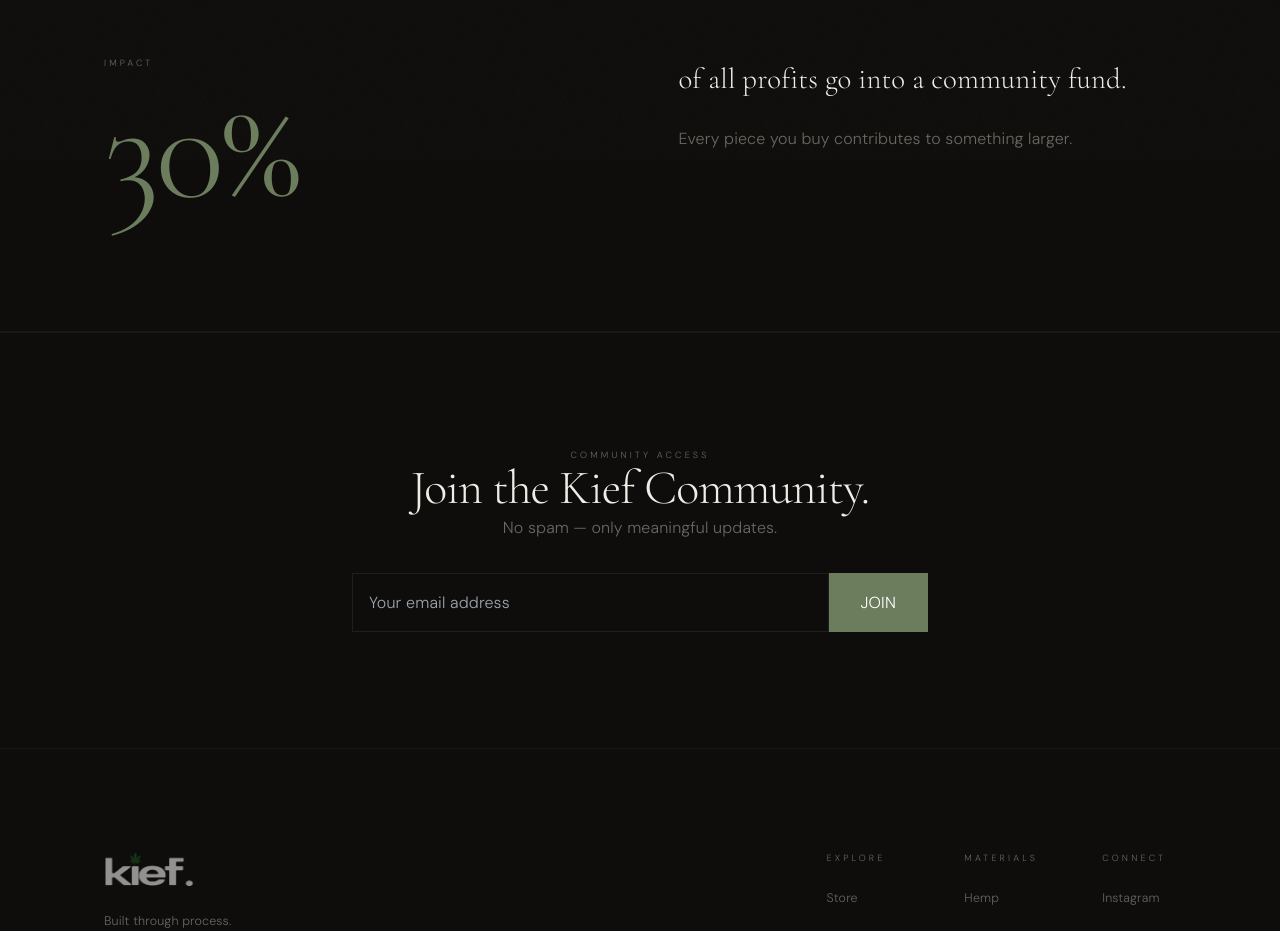
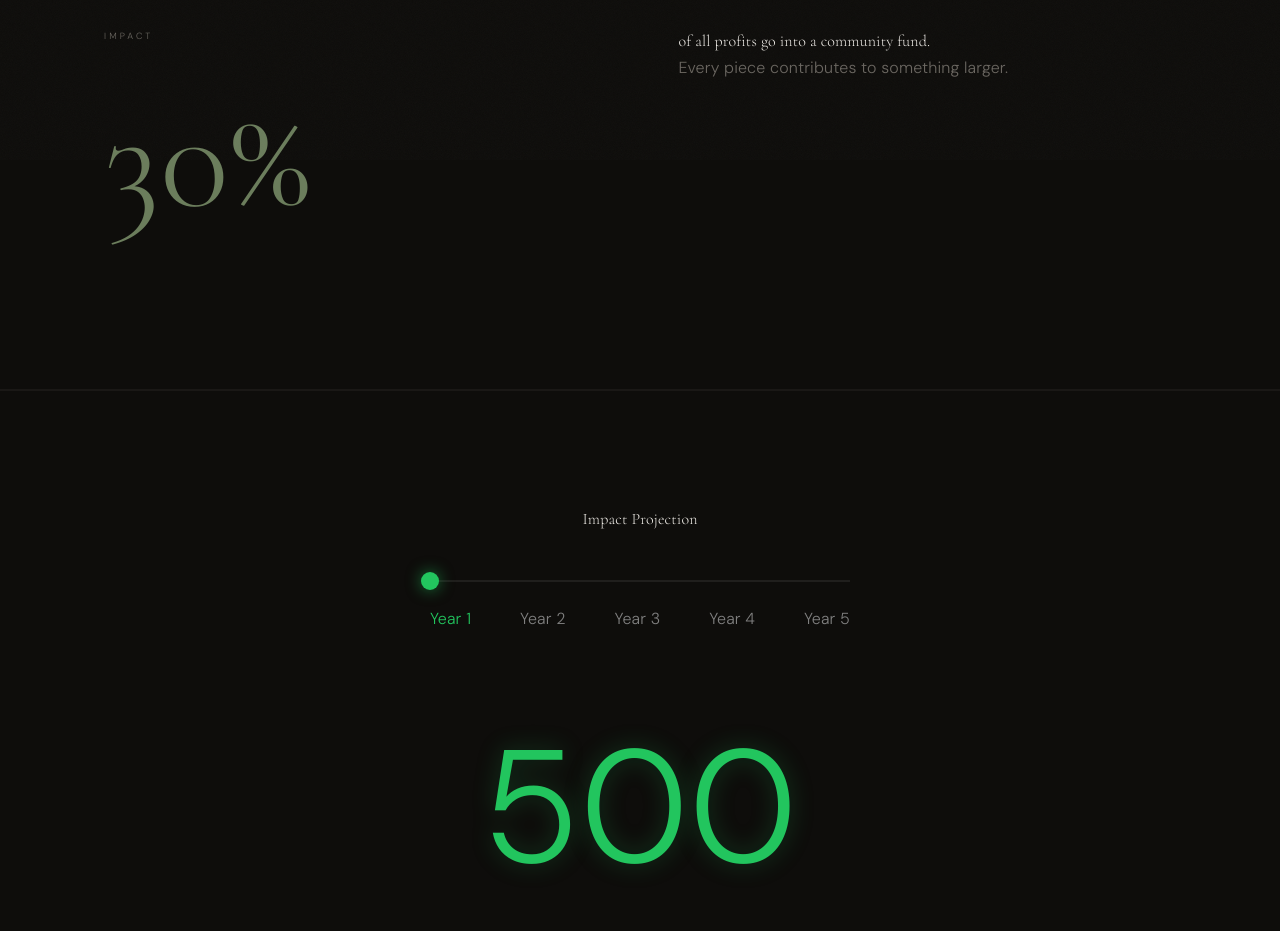
Before and after one commit to kiefdot/kief-site, a Next.js app: page /community in a window 1280 px wide. Shown: the part 640-1571 px from the top of the page. Built offline with nearby package versions, Linux system fonts and the light colour scheme.

Commit message:
update community slider + form

```diff
--- a/src/app/community/page.tsx
+++ b/src/app/community/page.tsx
@@ -17,10 +17,10 @@
       {/* HERO */}
       <section className="container-clean section-padding">
         <p className="eyebrow reveal">Community</p>
-        <h1 className="font-serif reveal d1" style={{ fontSize: "clamp(2.6rem,6vw,5rem)", fontWeight: 300, lineHeight: 1.05, letterSpacing: "-0.02em", marginTop: "1.5rem" }}>
+        <h1 className="font-serif reveal d1" style={{ fontSize: "clamp(2.6rem,6vw,5rem)", fontWeight: 300, lineHeight: 1.05 }}>
           Built beyond<br /><em>clothing.</em>
         </h1>
-        <p className="text-muted reveal d2" style={{ fontSize: "clamp(0.85rem,1.1vw,0.95rem)", lineHeight: 1.9, marginTop: "2rem", maxWidth: "30rem" }}>
+        <p className="text-muted reveal d2" style={{ marginTop: "2rem", maxWidth: "30rem" }}>
           A part of Kief exists beyond the garment — directed outward, into the communities that make it possible.
         </p>
       </section>
@@ -30,15 +30,15 @@
         <div className="container-clean section-padding">
           <div className="grid-2">
             <div>
-              <p className="eyebrow reveal" style={{ marginBottom: "1rem" }}>Impact</p>
-              <p className="font-serif reveal d1" style={{ fontSize: "clamp(5rem,12vw,9rem)", fontWeight: 300, lineHeight: 0.9, letterSpacing: "-0.03em", color: "var(--accent)" }}>30%</p>
+              <p className="eyebrow reveal">Impact</p>
+              <p className="font-serif reveal d1" style={{ fontSize: "clamp(5rem,12vw,9rem)", color: "var(--accent)" }}>30%</p>
             </div>
-            <div style={{ display: "flex", flexDirection: "column", gap: "1.5rem" }}>
-              <p className="font-serif reveal d1" style={{ fontSize: "clamp(1.1rem,2.5vw,1.8rem)", fontWeight: 300 }}>
+            <div>
+              <p className="font-serif reveal d1">
                 of all profits go into a community fund.
               </p>
               <p className="text-muted reveal d2">
-                Every piece you buy contributes to something larger.
+                Every piece contributes to something larger.
               </p>
             </div>
           </div>
@@ -47,60 +47,81 @@
 
       <hr className="rule" />
 
-      {/* SIGNUP — ✅ FIXED */}
+      {/* 🔥 PREMIUM SLIDER */}
       <section className="container-clean section-padding" style={{ textAlign: "center" }}>
-        <div style={{ maxWidth: "36rem", margin: "0 auto" }}>
-          <p className="eyebrow reveal">Community Access</p>
+        <p className="font-serif reveal" style={{ marginBottom: "3rem" }}>
+          Impact Projection
+        </p>
 
-          <h3 className="font-serif reveal d1" style={{ fontSize: "clamp(1.7rem,4vw,3rem)", fontWeight: 300 }}>
-            Join the Kief Community.
-          </h3>
-
-          <p className="text-muted reveal d2" style={{ marginBottom: "2rem" }}>
-            No spam — only meaningful updates.
-          </p>
-
-          {/* ✅ FORM START */}
-          <form
-            action="https://formspree.io/f/myknorrq"
-            method="POST"
-            style={{ display: "flex", flexWrap: "wrap" }}
-            onSubmit={() => {
-              setTimeout(() => {
-                alert("You're in. Welcome to Kief.");
-              }, 200);
+        <div style={{ maxWidth: "420px", margin: "0 auto 3rem" }}>
+          <div
+            style={{ position: "relative", height: "2px", background: "rgba(240,237,232,0.08)" }}
+            onClick={(e) => {
+              const rect = e.currentTarget.getBoundingClientRect();
+              const p = Math.max(0, Math.min(1, (e.clientX - rect.left) / rect.width));
+              setYear(Math.round(p * 4) + 1);
             }}
           >
-            <input
-              type="email"
-              name="email"
-              required
-              placeholder="Your email address"
+            <div
               style={{
-                flex: "1",
-                padding: "1rem",
-                background: "transparent",
-                border: "1px solid rgba(240,237,232,0.08)",
-                color: "white",
+                position: "absolute",
+                width: `${pct}%`,
+                height: "100%",
+                background: "linear-gradient(90deg,#22c55e,#16a34a)",
+                transition: "width .5s ease",
               }}
             />
 
-            <button
-              type="submit"
+            <div
               style={{
-                padding: "1rem 2rem",
-                background: "var(--accent)",
-                color: "#fff",
+                position: "absolute",
+                left: `${pct}%`,
+                top: "50%",
+                width: 18,
+                height: 18,
+                background: "#22c55e",
+                borderRadius: "50%",
+                transform: "translate(-50%,-50%)",
+                boxShadow: "0 0 15px rgba(34,197,94,0.6)",
+              }}
+            />
+          </div>
+
+          <div style={{ display: "flex", justifyContent: "space-between", marginTop: "1.5rem" }}>
+            {[1, 2, 3, 4, 5].map((y) => (
+              <button key={y} onClick={() => setYear(y)} style={{
+                color: y === year ? "#22c55e" : "gray",
+                background: "none",
                 border: "none",
-                cursor: "pointer",
-              }}
-            >
-              JOIN
-            </button>
-          </form>
-          {/* ✅ FORM END */}
+                cursor: "pointer"
+              }}>
+                Year {y}
+              </button>
+            ))}
+          </div>
+        </div>
 
-        </div>
+        <p style={{
+          fontSize: "clamp(5rem,14vw,10rem)",
+          color: "#22c55e",
+          textShadow: "0 0 25px rgba(34,197,94,0.25)"
+        }}>
+          {studentImpact[year - 1]}
+        </p>
+
+        <p style={{ color: "gray" }}>
+          total students supported
+        </p>
+      </section>
+
+      <hr className="rule" />
+
+      {/* SIGNUP */}
+      <section className="container-clean section-padding" style={{ textAlign: "center" }}>
+        <form action="https://formspree.io/f/myknorrq" method="POST">
+          <input type="email" name="email" required placeholder="Your email" />
+          <button type="submit">Join</button>
+        </form>
       </section>
 
     </div>
```
